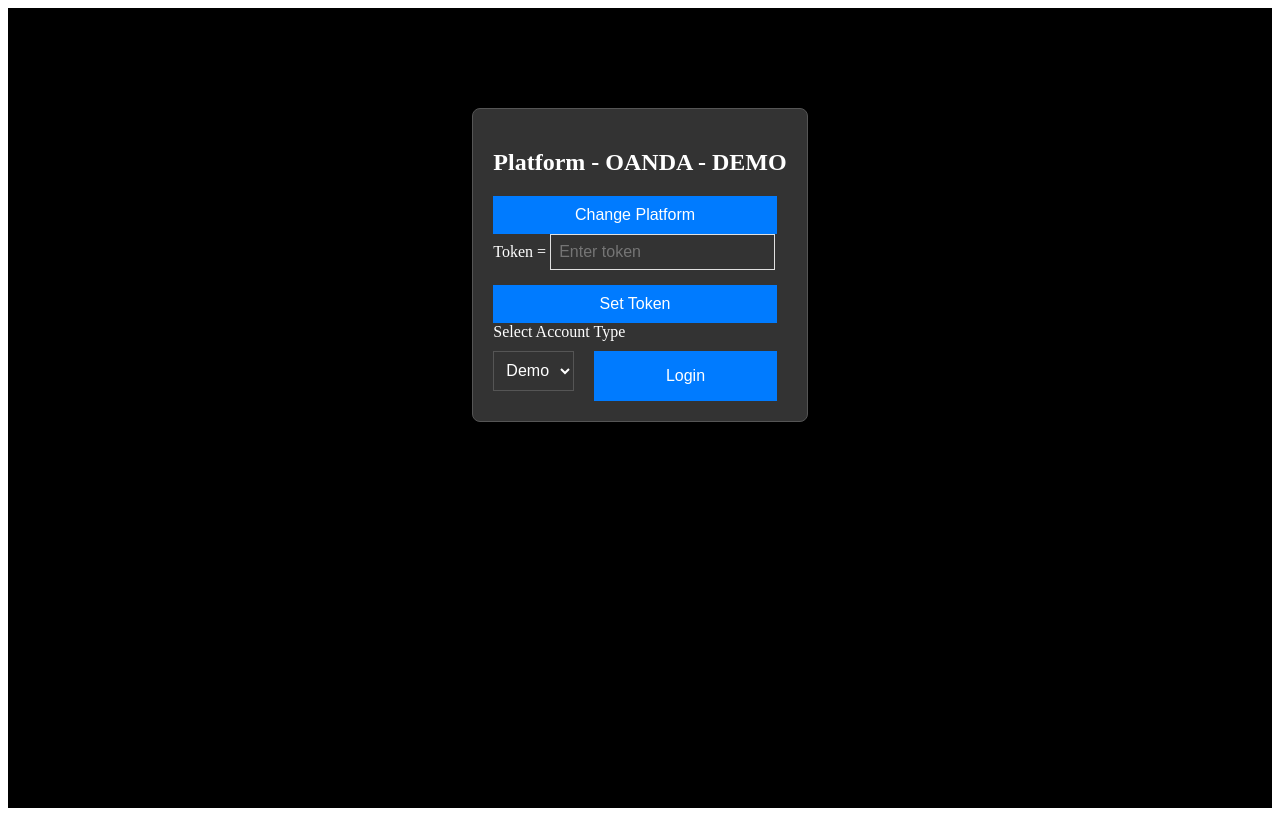
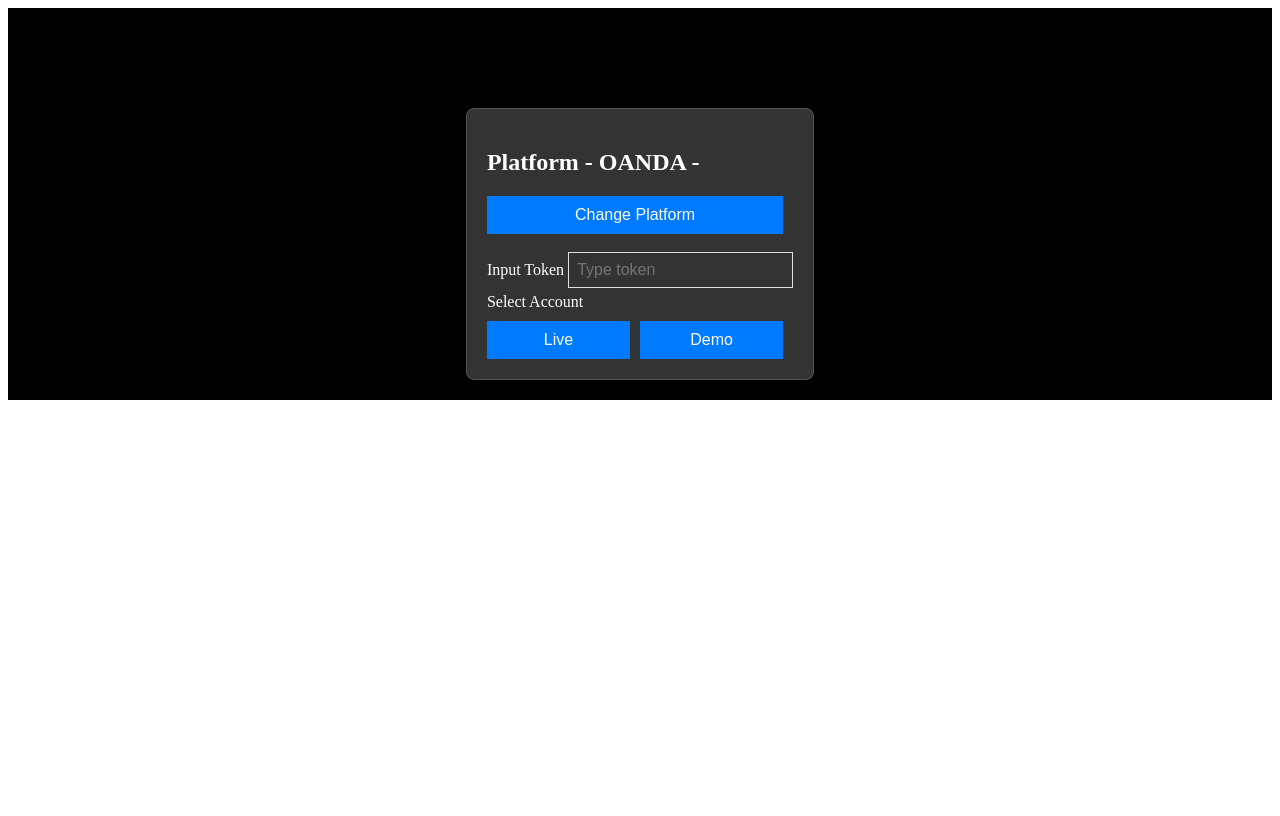
Before and after one commit to Pagan-Idel/trading-keys-next, a Next.js app: page / in a window 1280 px wide. Both pictures are taken after a click on the button "Oanda". Built offline with nearby package versions, Linux system fonts and the light colour scheme.

Commit message:
UI update

```diff
--- a/components/Account/index.tsx
+++ b/components/Account/index.tsx
@@ -79,107 +79,51 @@ const InputLabel = styled.label`
 const Account = () => {
   const [platform, setPlatform] = useState('');
   const [token, setToken] = useState<string>('');
-  const [accountType, setAccountType] = useState<string>('demo');
-  const [isTokenSet, setIsTokenSet] = useState<boolean>(false);
-  const [isAccountSet, setIsAccountSet] = useState<boolean>(false);
-  const [tokenError, setTokenError] = useState<boolean>(false);
-  const [connected, setConnected] = useState<boolean>(false);
+  const [accountType, setAccountType] = useState<string>('');
+  const [isLoginSuccessful, setIsLoginSuccessful] = useState<boolean>(false);
+  const [loginMessage, setLoginMessage] = useState<string | null>(null);
 
-  useEffect(() => {
-    // Check if token is present in localStorage
-    const storedToken = localStorage.getItem('token');
-    if (storedToken) {
-      setToken(storedToken);
-      setIsTokenSet(true);
+  const handlePlatformChange = () => {
+    localStorage.removeItem('token');
+    localStorage.removeItem('platform');
+    localStorage.removeItem('accountType');
+    localStorage.removeItem('accountId');
+    setPlatform('');
+    setAccountType('');
+    setToken('');
+  };
+
+  const handleTokenInput = (event: ChangeEvent<HTMLInputElement>) => {
+    setToken(event.target.value);
+  };
+
+  const handleLogin = () => {
+    localStorage.setItem('platform', platform);
+    localStorage.setItem('accountType', accountType);
+    if (platform === 'oanda') {
+      localStorage.setItem('token', token);
     }
-
-    // Check if accountEnv and accountId are present in localStorage
-    const storedAccountEnv = localStorage.getItem('accountEnv');
-    const storedAccountId = localStorage.getItem('accountId');
-    if (storedAccountEnv && storedAccountId && platform == 'oanda') {
-      setAccountType(storedAccountEnv === 'https://api-fxtrade.oanda.com' ? 'live' : 'demo');
-      setIsAccountSet(true);
-    } else if (platform == 'dxtrade') {
-     // TODO: what do we do with the local variables
-    }
-  }, []);
-
-  useEffect(() => {
-    // Check and set connected based on handleOandaLogin data
-    if (platform == 'oanda' && isAccountSet && isTokenSet) {
+    if (platform == 'oanda' && accountType && token !== '') {
       handleOandaLogin().then((data) => {
         if (!data.errorMessage) {
-          setConnected(true);
+          setIsLoginSuccessful(true);
+          setLoginMessage("Logged In Succesful");
+          setTimeout(() => {
+            setLoginMessage(null);
+          }, 3000);
         } else {
-          setIsTokenSet(false);
+          setIsLoginSuccessful(false);
+          setLoginMessage("Error Logging In");
+          setTimeout(() => {
+            setLoginMessage(null);
+          }, 3000);
         }
       });
-    } else if (platform == 'dxtrade' && isAccountSet ){
-      console.log("We made it here");
+    } else if (platform == 'dxtrade' && accountType !== '' && accountType ){
       handleDXLogin(accountType);
+    } else if (platform == 'match-trader' && accountType !== '' && accountType){
+      handleMTLogin(accountType);
     }
-  }, [isAccountSet]);
-
-  const handlePlatformChange = () => {
-    setPlatform('');
-    resetTokenInLocalStorage();
-    resetAccountInLocalStorage();
-  };
-
-  const handleTokenChange = (event: ChangeEvent<HTMLInputElement>) => {
-    setToken(event.target.value);
-    setTokenError(false);
-  };
-
-  const setTokenToLocalStorage = () => {
-    if (token.trim() === '') {
-      setTokenError(true);
-      return;
-    }
-
-    localStorage.setItem('token', token.trim());
-    setIsTokenSet(true);
-  };
-
-  const resetTokenInLocalStorage = () => {
-    localStorage.removeItem('token');
-    setToken('');
-    setIsTokenSet(false);
-  };
-
-  const handleConnected = () => {
-    localStorage.removeItem('token');
-    setToken('');
-    setIsTokenSet(false);
-  };
-
-  const setAccountToLocalStorage = () => {
-    let env: string;
-    let accountId: string;
-
-    if (platform === 'oanda') {
-
-      env = accountType === 'live' ? 'https://api-fxtrade.oanda.com' : 'https://api-fxpractice.oanda.com';
-      localStorage.setItem('accountEnv', env);
-      accountId = accountType === 'live' ? '[redacted]' : '[redacted]';
-      localStorage.setItem('accountId', accountId);
-      setIsAccountSet(true);
-    } else if (platform === 'dxtrade') {
-
-      env = accountType === 'live' ? 'https://dx.trade' : 'https://demo.dx.trade';
-      localStorage.setItem('accountEnv', env);
-      accountId = accountType === 'live' ? '[redacted]' : '[redacted]';
-      localStorage.setItem('accountId', accountId);
-      setIsAccountSet(true);
-    }
-
-  };
-
-  const resetAccountInLocalStorage = () => {
-    localStorage.removeItem('accountEnv');
-    localStorage.removeItem('accountId');
-    setAccountType('live');
-    setIsAccountSet(false);
   };
 
   return (
@@ -203,65 +147,68 @@ const Account = () => {
           </ButtonsContainer>
         )}
 
-        {platform && (
-          <>
-            {platform === 'oanda' && !isTokenSet && (
+        {platform == 'oanda' && !isLoginSuccessful &&(
               <>
-                <InputLabel htmlFor="tokenInput">Token = </InputLabel>
+                <br />
+                <InputLabel htmlFor="tokenInput">Input Token </InputLabel>
                 <Input
                   type="text"
                   id="tokenInput"
-                  placeholder="Enter token"
+                  placeholder="Type token"
                   value={token}
-                  onChange={handleTokenChange}
-                  style={{ border: tokenError ? '1px solid red' : '1px solid #e0e0e0' }}
+                  onChange={handleTokenInput}
+                  style={{ border: '1px solid #e0e0e0' }}
                 />
-                <ButtonsContainer>
-                  <BlueButton onClick={setTokenToLocalStorage}>Set Token</BlueButton>
-                </ButtonsContainer>
-              </>
-            )}
-            {platform === 'oanda' && isTokenSet && (
-              <>
-                <ButtonsContainer>
-                  <BlueButton onClick={resetTokenInLocalStorage}>Reset Token</BlueButton>
-                </ButtonsContainer>
               </>
             )}
 
-            {!isAccountSet && (
+            {platform !== '' && accountType == '' && !isLoginSuccessful  && (
               <>
-                <InputLabel htmlFor="accountType">Select Account Type</InputLabel>
-                <ButtonsContainer>
-                  <Select
-                    style={{ height: '40px' }}
-                    id="accountType"
-                    value={accountType}
-                    onChange={(e) => setAccountType(e.target.value)}
-                  >
-                    <option value="live">Live</option>
-                    <option value="demo">Demo</option>
-                  </Select>
-                  <BlueButton onClick={setAccountToLocalStorage}>Login</BlueButton>
-                </ButtonsContainer>
-              </>
+              <br />
+              <InputLabel htmlFor="login">Select Account</InputLabel>
+              <ButtonsContainer>
+                <BlueButton onClick={() => setAccountType('live')}>Live</BlueButton>
+                <BlueButton onClick={() => setAccountType('demo')}>Demo</BlueButton>
+              </ButtonsContainer>
+            </>
             )}
-            {isAccountSet && (
+            {accountType !== '' && (
               <>
                 <ButtonsContainer>
-                  <BlueButton onClick={resetAccountInLocalStorage}>
+                  <BlueButton onClick={() => setAccountType(accountType === 'live' ? 'demo' : 'live')}>
                     Switch To {accountType === 'live' ? 'Demo' : 'Live'} Account
                   </BlueButton>
                 </ButtonsContainer>
               </>
             )}
-            {isAccountSet && isTokenSet && connected ? (
+            {platform !== '' && accountType !== '' && !isLoginSuccessful && (
               <>
+                <ButtonsContainer>
+                  <BlueButton onClick={() => handleLogin()}>Login</BlueButton>
+                </ButtonsContainer>
+              </>
+            )}
+
+            {isLoginSuccessful ? (
+              <>
+                {loginMessage && (<div style={{
+                  backgroundColor: loginMessage?.includes('Error') ? '#333333' : 'green',
+                  color: 'white',
+                  padding: '10px',
+                  borderRadius: '5px',
+                  margin: '10px 0'
+                }}>{loginMessage}</div>)}
                 <Keyboard platform={platform} />
               </>
-            ) : null}
-          </>
-        )}
+            ) : (<>
+               {loginMessage && (<div style={{
+                  backgroundColor: loginMessage?.includes('Error') ? 'red' : '#333333',
+                  color: 'white',
+                  padding: '10px',
+                  borderRadius: '5px',
+                  margin: '10px 0'
+                }}>{loginMessage}</div>)}
+          </> )}
       </Content>
     </Container>
   );
--- a/pages/_app.tsx
+++ b/pages/_app.tsx
@@ -1,5 +1,6 @@
 // pages/_app.tsx
 import styled from 'styled-components';
+import { createGlobalStyle } from 'styled-components';
 import Account from '../components/Account';
 import type { AppProps } from 'next/app';
 
@@ -9,12 +10,15 @@ const Container = styled.div`
   align-items: center;
   background-color: black;
 `;
+
 const MyApp = ({ Component, pageProps }: AppProps) => {
   return (
-    <Container style={{height: '100vh'}}>
-      <h1>Trading Keys</h1>
-      <Account/>
-    </Container>
+    <>
+      <Container>
+        <h1>Trading Keys</h1>
+        <Account/>
+      </Container>
+    </>
   );
 }
 
--- /dev/null
+++ b/pages/api/match-trader/index.ts
@@ -0,0 +1 @@
+export * from './login';
--- a/utils/oanda/api/login.ts
+++ b/utils/oanda/api/login.ts
@@ -45,14 +45,16 @@ export interface AccountResponse {
 
 export const handleOandaLogin = async (): Promise<AccountResponse> => {
   const token = localStorage.getItem('token');
-  const accountId = localStorage.getItem('accountId');
-  const accountEnv = localStorage.getItem('accountEnv');
+  const accountType = localStorage.getItem('accountType');
+  const hostname = accountType === 'live' ? 'https://api-fxtrade.oanda.com' : 'https://api-fxpractice.oanda.com';
+  const accountId = accountType === 'live' ? '[redacted]' : '[redacted]';
+
   // Check if the environment variable is set
-  if (!accountId || !token || !accountEnv) {
+  if (!accountId || !token || !accountType) {
     console.log("Token or AccountId is not set.");
   }
 
-  const api2: string = `${accountEnv}/v3/accounts`;
+  const api2: string = `${hostname}/v3/accounts`;
   const response2: Response = await fetch(api2, {
     headers: {
       'Content-Type': 'application/json',
@@ -62,7 +64,7 @@ export const handleOandaLogin = async (): Promise<AccountResponse> => {
 
   const responseData2: AccountResponse = await response2.json();
   console.log(responseData2);
-  const api: string = `${accountEnv}/v3/accounts/${accountId}`;
+  const api: string = `${hostname}/v3/accounts/${accountId}`;
   const response: Response = await fetch(api, {
     headers: {
       'Content-Type': 'application/json',
```
Also changed, not shown: pages/api/match-trader/login.ts (added, +61 -0 lines).
